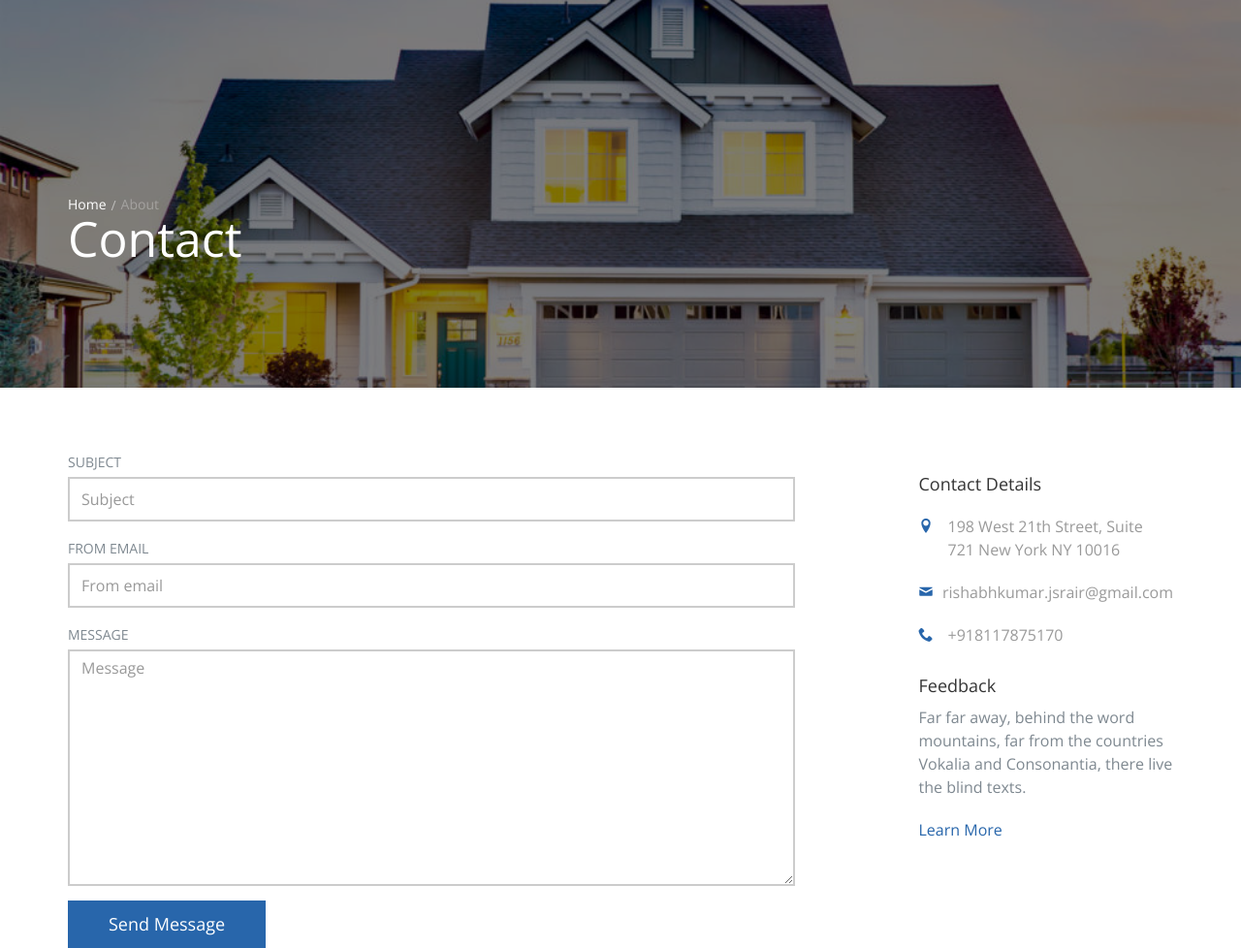
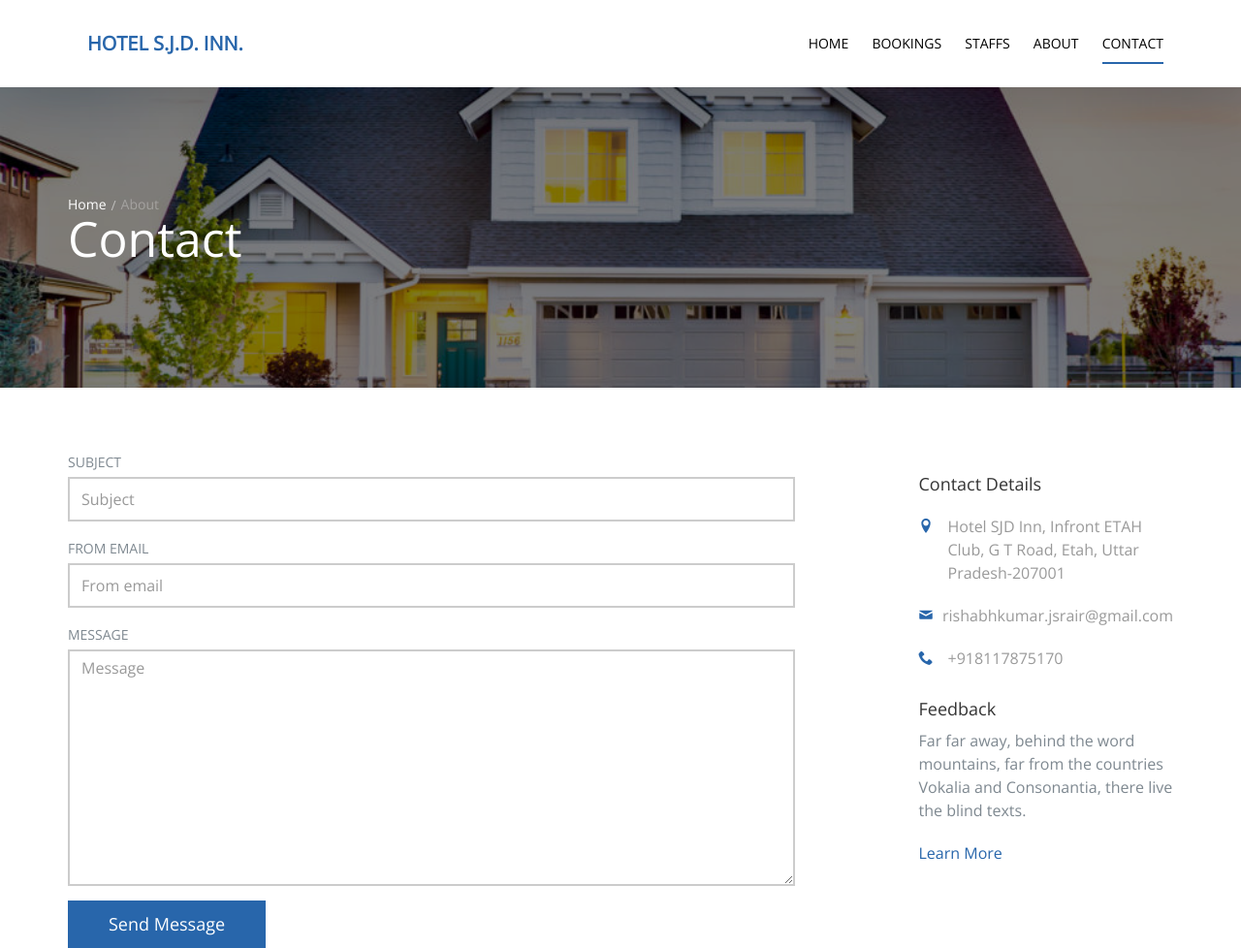
Before and after one commit to rishabhkumar16/Hotel-S.J.D-Inn, a Django app: page /contact/ in a window 1280 px wide. Shown: the top 978 px of the page at 97% size. Run offline with Django 3.2, Linux system fonts and the light colour scheme; data comes from the database, SQL or seed files in the repository; both versions use the stored data as it was after the commit; some libraries are stand-ins or nearby versions; some web fonts are replaced.

Commit message:
website enhanced

```diff
--- a/src/about/templates/about/about.html
+++ b/src/about/templates/about/about.html
@@ -44,7 +44,7 @@
         </div>
         <div class="col-md-6">
           <h2>Our Vision</h2>
-          <p>{{about.vission}}</p>
+          <p>{{about.vision}}</p>
         </div>
       </div>
     </div>
--- a/src/contact/models.py
+++ b/src/contact/models.py
@@ -2,7 +2,7 @@ from django.db import models
 
 # Create your models here.
 class ContactDetails(models.Model):
-    #location =
+    location = models.CharField(max_length=300, default='')
     email = models.EmailField()
     phone_no = models.CharField(max_length=15)
 
--- a/src/contact/templates/contact/contact.html
+++ b/src/contact/templates/contact/contact.html
@@ -21,9 +21,9 @@
       </div>
     </div>
     <ul class="slides">
-      <li style="background-image: url(img/slider_1.jpg);"></li>
-      <li style="background-image: url(img/slider_4.jpg);"></li>
-      <li style="background-image: url(img/slider_2.jpg);"></li>
+      <li style="background-image: url(static/img/slider_1.jpg);"></li>
+      <li style="background-image: url(static/img/slider_4.jpg);"></li>
+      <li style="background-image: url(static/img/slider_2.jpg);"></li>
     </ul>
   </section>
   <!-- END: slider  -->
@@ -44,7 +44,7 @@
         <div class="col-md-3 col-md-push-1">
           <h4>Contact Details</h4>
           <ul class="with-icon colored">
-            <li><i class="icon-location2"></i> <span>198 West 21th Street, Suite 721 New York NY 10016</span></li>
+            <li><i class="icon-location2"></i> <span>{{contactdetails.location}}</span></li>
             <li><i class="icon-mail"></i><span>{{contactdetails.email}}</span></li>
             <li><i class="icon-phone2"></i><span>{{contactdetails.phone_no}}</span></li>
           </ul>
--- a/src/home/templates/home/home.html
+++ b/src/home/templates/home/home.html
@@ -38,9 +38,9 @@
       </div>
     </div> {% endcomment %}
     <ul class="slides">
-      <li style="background-image: url(static/img/slider_1.jpg)" class="overlay"></li>
-      <li style="background-image: url(static/img/slider_2.jpg)" class="overlay"></li>
-      <li style="background-image: url(static/img/slider_3.jpg)" class="overlay"></li>
+      <li style="background-image: url(/static/img/slider_1.jpg);" class="overlay"></li>
+      <li style="background-image: url(static/img/slider_2.jpg);" class="overlay"></li>
+      <li style="background-image: url(static/img/slider_3.jpg);" class="overlay"></li>
     </ul>
   </section>
   <!-- END: slider  -->
--- a/src/static/css/custom.css
+++ b/src/static/css/custom.css
@@ -1,6 +1 @@
 /* Your custom css code goes here */
-.nav-bar{
-    top: 0;
-    position: sticky;
-    z-index: 2;
-}
--- a/src/templates/base.html
+++ b/src/templates/base.html
@@ -23,7 +23,7 @@
   <!-- START: header -->
 
   <div class="probootstrap-loader"></div>
-<div class="nav-bar">
+
   <header role="banner" class="probootstrap-header ">
     <div class="container">
         <a href="/" class="probootstrap-logo">Hotel S.J.D. Inn<span>.</span></a>
@@ -34,7 +34,7 @@
         <nav role="navigation" class="probootstrap-nav hidden-xs">
           <ul class="probootstrap-main-nav">
             <li class="{% block homeactive %} {% endblock homeactive %}"><a href="{% url 'home:home' %}">Home</a></li>
-            <li {% if property_list %}class="active"{% endif %}><a href="{% url 'property:property_list'%}">Book Rooms</a></li>
+            <li {% if property_list %}class="active"{% endif %}><a href="{% url 'property:property_list'%}">Bookings</a></li>
             <li {% if staff_list %}class="active"{% endif %}><a href="{% url 'staff:staff_list'%}">Staffs</a></li>
             <li {% if about %}class="active"{% endif %}><a href="{% url 'about:about'%}">About</a></li>
             <li {% if contactdetails %}class="active"{% endif %}><a href="{% url 'contact:send_mail'%}">Contact</a></li>
@@ -42,7 +42,7 @@
           <div class="extra-text visible-xs">
             <a href="#" class="probootstrap-burger-menu"><i>Menu</i></a>
             <h5>Address</h5>
-            <p>198 West 21th Street, Suite 721 New York NY 10016</p>
+            <p>	Hotel SJD Inn, Infront ETAH Club, G T Road, Etah, Uttar Pradesh-207001 </p>
             <h5>Connect</h5>
             <ul class="social-buttons">
               <li><a href="#"><i class="icon-twitter"></i></a></li>
@@ -53,7 +53,6 @@
         </nav>
     </div>
   </header>
-  </div>
   <!-- END: header -->
 
 {% block body %}
```
Also changed, not shown: src/property/templates/property/list.html (+5 -5 lines), src/contact/migrations/0002_contactdetails_location.py (added), src/db.sqlite3.
